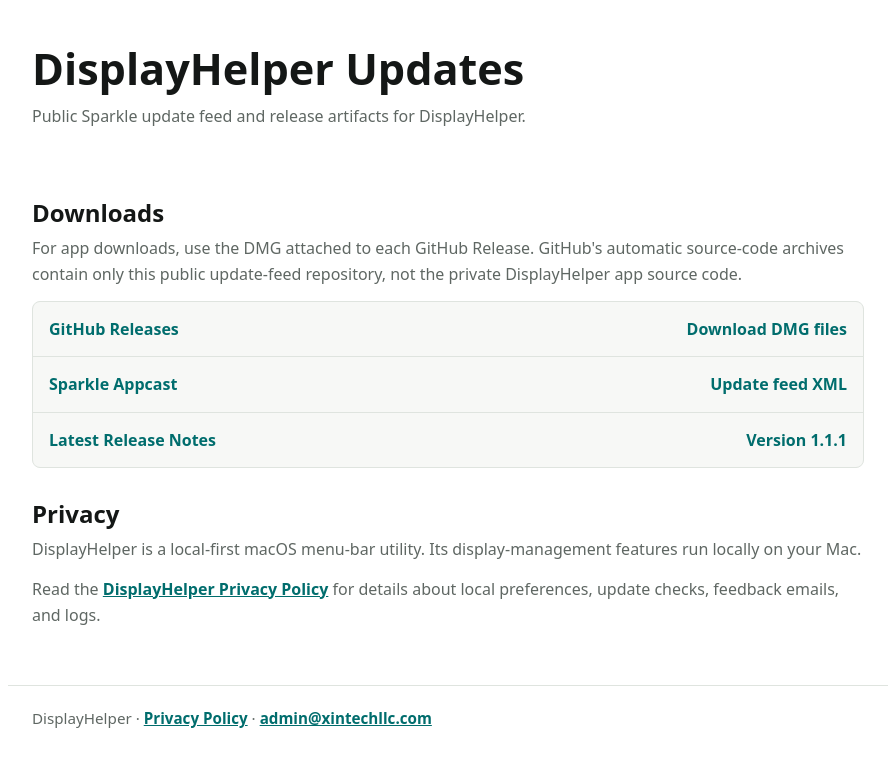
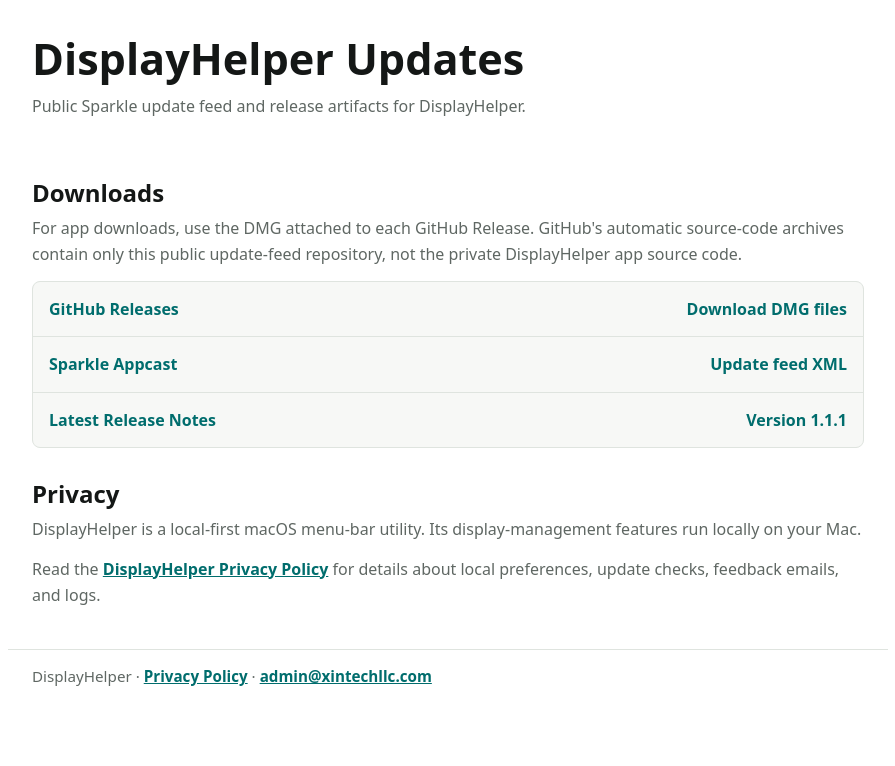
Before and after one commit to Samx2015/DisplayHelperUpdates, a plain HTML site: page index.html in a window 1280 px wide. Shown: the whole page, without its empty margins (192-1087 px from the left). Drawn offline with Linux system fonts and the light colour scheme.

Commit message:
Tighten updates index spacing

```diff
--- a/index.html
+++ b/index.html
@@ -44,16 +44,16 @@
       }
 
       header {
-        padding-top: 44px;
-        padding-bottom: 24px;
+        padding-top: 34px;
+        padding-bottom: 14px;
       }
 
       main {
-        padding-bottom: 44px;
+        padding-bottom: 28px;
       }
 
       footer {
-        padding-top: 20px;
+        padding-top: 14px;
         padding-bottom: 28px;
         border-top: 1px solid var(--line);
         color: var(--muted);
```
